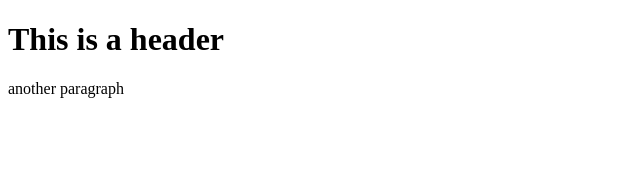
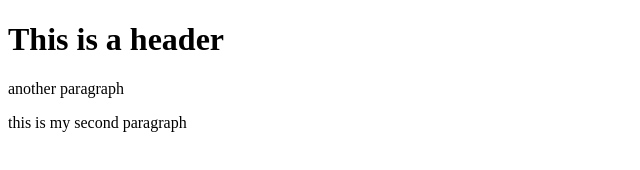
Before and after one commit to elahoda/git-test-april, a plain HTML site: page index.html in a window 1280 px wide. Shown: the whole page, without its empty margins (0-640 px from the left). Drawn offline with Linux system fonts and the light colour scheme.

Commit message:
third commit

```diff
--- a/index.html
+++ b/index.html
@@ -3,5 +3,5 @@
     <body>
         <h1>This is a header</h1>
     <p>another paragraph</p>
-    </body>
+    <p>this is my second paragraph</p></body>
 </html>
```
